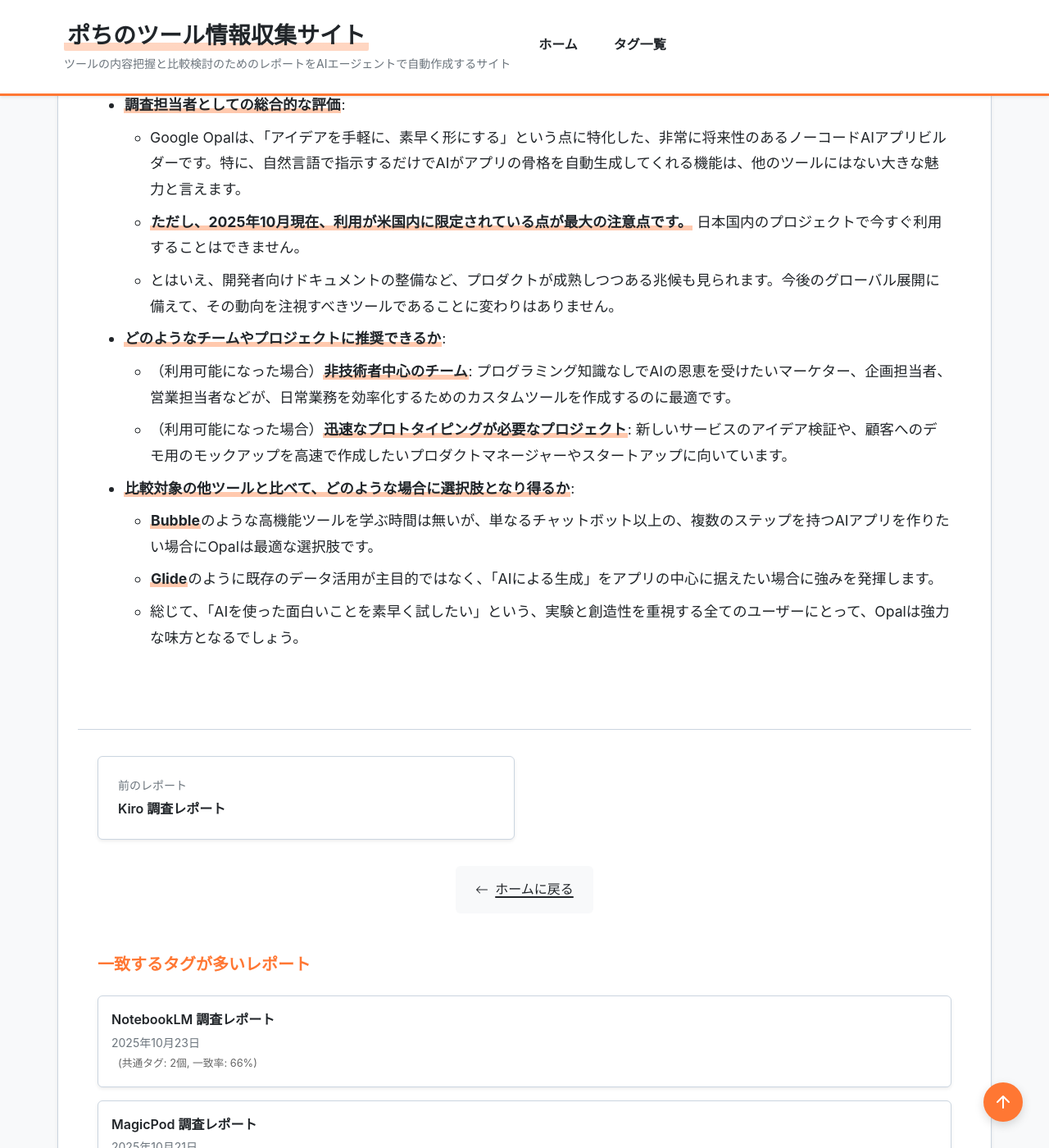
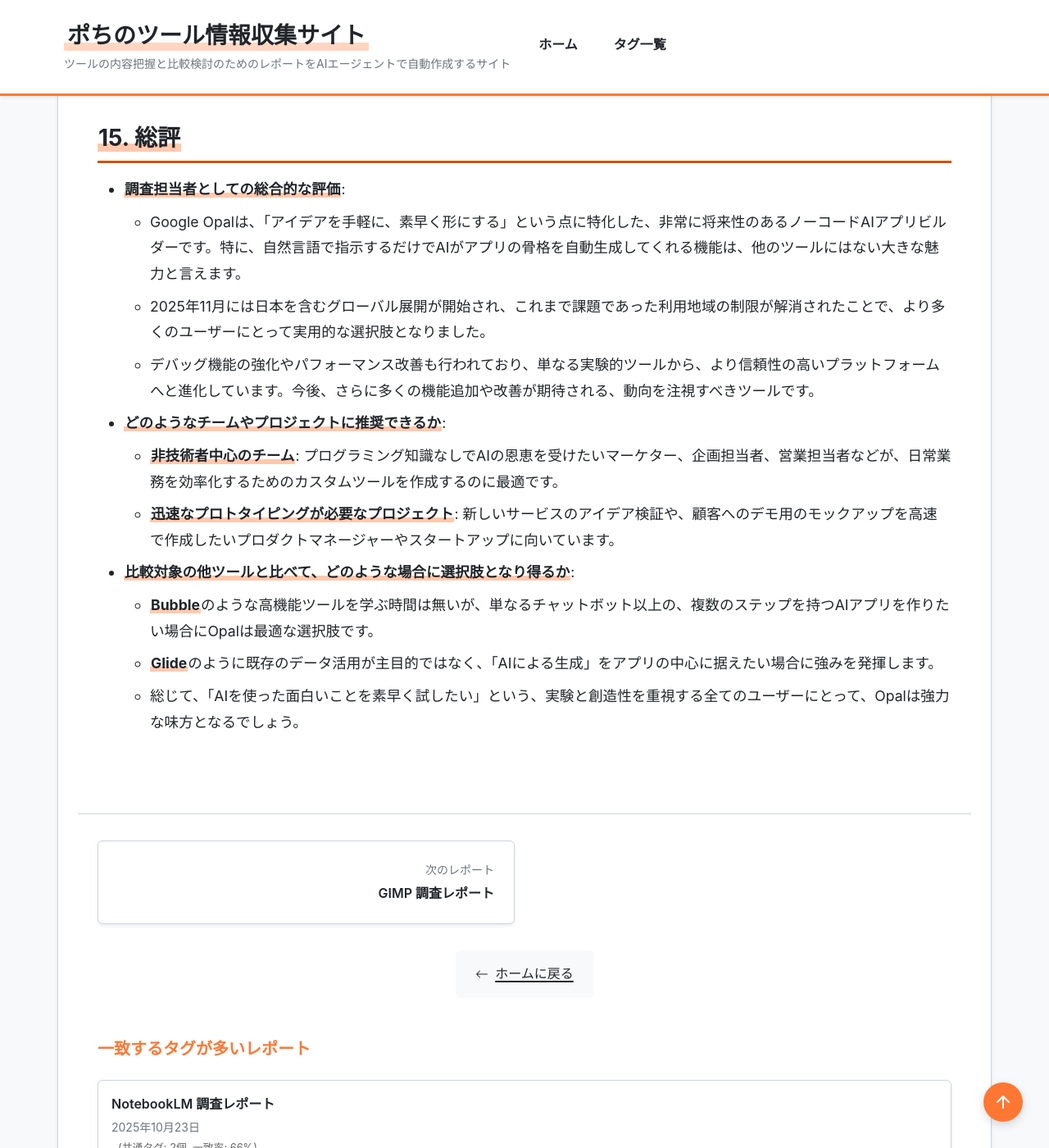
Before and after one commit to aegisfleet/tool-survey-report, a Jekyll site: the page built from _reports/google-opal.md, in a window 1280 px wide and 1400 px high, scrolled down 6784 px. Shown: the whole window at 82% size. Built offline with Jekyll 4.4.1, drawn with Linux system fonts in a browser that asks for light colours; some of the changed text lies outside the part shown.

Commit message:
feat: Update Google Opal report with latest information (#160)
- Updated the report to reflect the global expansion of Google Opal to 15 countries, including Japan.
- Added details about new features: advanced debugging and performance improvements.
- Removed outdated information regarding US-only availability.
- Updated the 'last_updated' timestamp.

Co-authored-by: google-labs-jules[bot] <161369871+google-labs-jules[bot]@users.noreply.github.com>

```diff
--- a/_reports/google-opal.md
+++ b/_reports/google-opal.md
@@ -5,7 +5,7 @@ category: "ノーコードAIアプリ開発"
 developer: "Google"
 official_site: "https://opal.withgoogle.com/"
 date: "2025-10-18"
-last_updated: "2025-10-19"
+last_updated: "2025-11-05"
 tags:
   - "AI"
   - "ノーコード"
@@ -60,7 +60,6 @@ description: "Googleが開発した、自然言語でAIミニアプリを構築
 
 ## **5. 弱み・注意点 (Cons)**
 
-* **米国内ユーザーへの限定**: 2025年10月現在、公式FAQにて「米国内の全ユーザーが利用可能」と記載されており、日本からの公式利用はできません。
 * **複雑なロジックへの対応**: ノーコードツール全般の課題として、非常に複雑な条件分岐や、特殊なデータ処理、外部システムとの高度な連携には限界がある可能性があります。
 * **プラットフォームへの依存**: Googleの提供する環境に完全に依存するため、サービスの仕様変更や終了リスクの影響を受けます。
 * **実験的ツールであること**: Google Labsのプロジェクトであるため、機能の追加・変更が頻繁に行われる可能性や、将来的に有料化・サービス終了となる可能性があります。ただし、開発者向けドキュメントサイトが新設されるなど、成熟度を高めつつある動きも見られます。
@@ -121,9 +120,11 @@ description: "Googleが開発した、自然言語でAIミニアプリを構築
 
 ## **13. 直近半年のアップデート情報**
 
+* **グローバル展開の開始**: 2025年11月、日本を含む15カ国で新たに利用可能になりました。これにより、これまで米国内に限定されていた利用地域が大幅に拡大しました。(出典: [Google公式ブログ](https://blog.google/technology/google-labs/opal-expansion/))
+* **デバッグ機能の強化**: ワークフローをステップごとに実行し、エラー箇所をリアルタイムで特定できるノーコードのデバッグ機能が追加されました。
+* **パフォーマンスの向上**: アプリ作成時の応答速度が向上し、複数のステップを同時に実行できる並列処理が導入されたことで、複雑なワークフローの待機時間が短縮されました。
 * **公式サイトURLの変更**: `labs.google/opal/` から `opal.withgoogle.com/` にドメインが変更されました。（2025年後半確認）
 * **開発者向けドキュメントの公開**: `developers.google.com/opal/` にて、公式のドキュメント、ガイド、FAQが公開されました。
-* **利用地域の制限**: 公式FAQにより、利用者が「米国内のユーザー」に限定されていることが明記されました。
 * **データプライバシーに関する方針の明確化**: FAQページにて、ユーザーの入力データがモデルのトレーニングに使用されない方針が明記されました。
 
 ## **14. 類似ツールとの比較**
@@ -148,11 +149,11 @@ description: "Googleが開発した、自然言語でAIミニアプリを構築
 
 * **調査担当者としての総合的な評価**:
   * Google Opalは、「アイデアを手軽に、素早く形にする」という点に特化した、非常に将来性のあるノーコードAIアプリビルダーです。特に、自然言語で指示するだけでAIがアプリの骨格を自動生成してくれる機能は、他のツールにはない大きな魅力と言えます。
-  * **ただし、2025年10月現在、利用が米国内に限定されている点が最大の注意点です。** 日本国内のプロジェクトで今すぐ利用することはできません。
-  * とはいえ、開発者向けドキュメントの整備など、プロダクトが成熟しつつある兆候も見られます。今後のグローバル展開に備えて、その動向を注視すべきツールであることに変わりはありません。
+  * 2025年11月には日本を含むグローバル展開が開始され、これまで課題であった利用地域の制限が解消されたことで、より多くのユーザーにとって実用的な選択肢となりました。
+  * デバッグ機能の強化やパフォーマンス改善も行われており、単なる実験的ツールから、より信頼性の高いプラットフォームへと進化しています。今後、さらに多くの機能追加や改善が期待される、動向を注視すべきツールです。
 * **どのようなチームやプロジェクトに推奨できるか**:
-  * （利用可能になった場合）**非技術者中心のチーム**: プログラミング知識なしでAIの恩恵を受けたいマーケター、企画担当者、営業担当者などが、日常業務を効率化するためのカスタムツールを作成するのに最適です。
-  * （利用可能になった場合）**迅速なプロトタイピングが必要なプロジェクト**: 新しいサービスのアイデア検証や、顧客へのデモ用のモックアップを高速で作成したいプロダクトマネージャーやスタートアップに向いています。
+  * **非技術者中心のチーム**: プログラミング知識なしでAIの恩恵を受けたいマーケター、企画担当者、営業担当者などが、日常業務を効率化するためのカスタムツールを作成するのに最適です。
+  * **迅速なプロトタイピングが必要なプロジェクト**: 新しいサービスのアイデア検証や、顧客へのデモ用のモックアップを高速で作成したいプロダクトマネージャーやスタートアップに向いています。
 * **比較対象の他ツールと比べて、どのような場合に選択肢となり得るか**:
   * **Bubble**のような高機能ツールを学ぶ時間は無いが、単なるチャットボット以上の、複数のステップを持つAIアプリを作りたい場合にOpalは最適な選択肢です。
   * **Glide**のように既存のデータ活用が主目的ではなく、「AIによる生成」をアプリの中心に据えたい場合に強みを発揮します。
```
